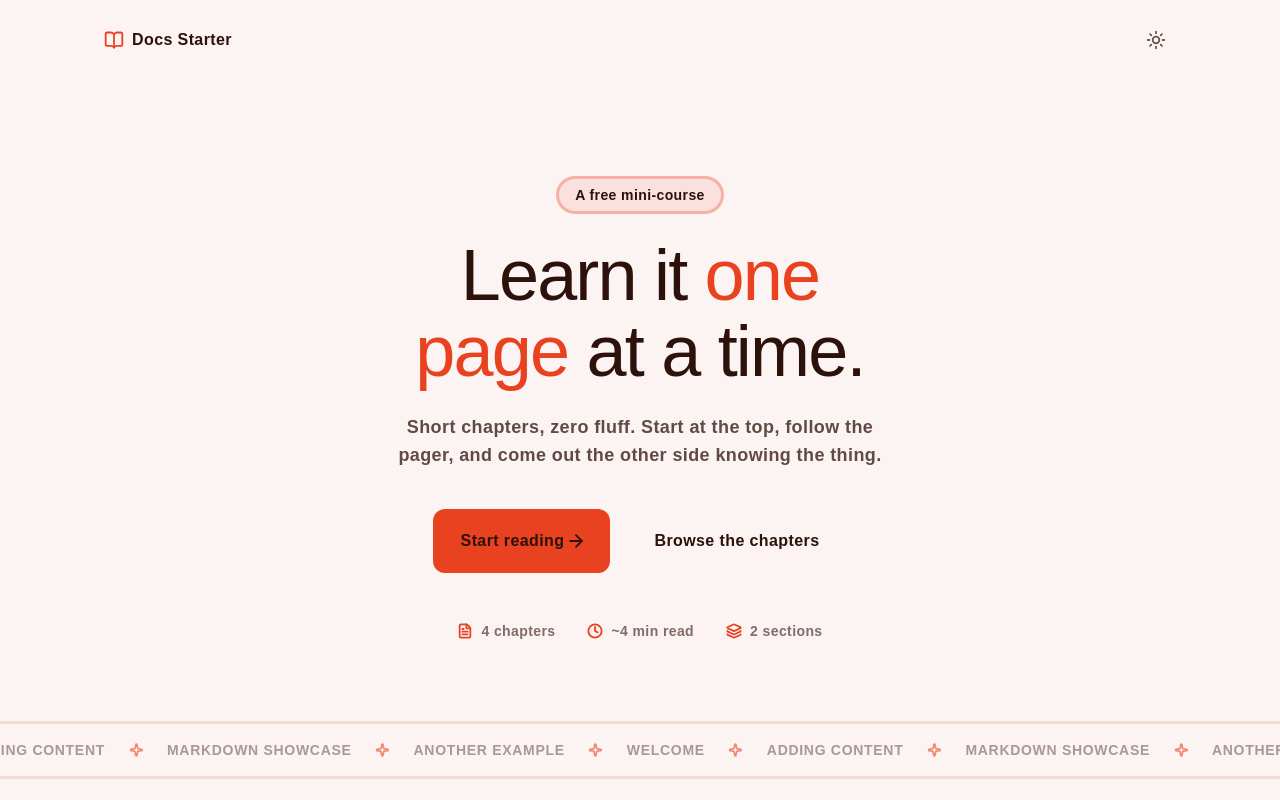
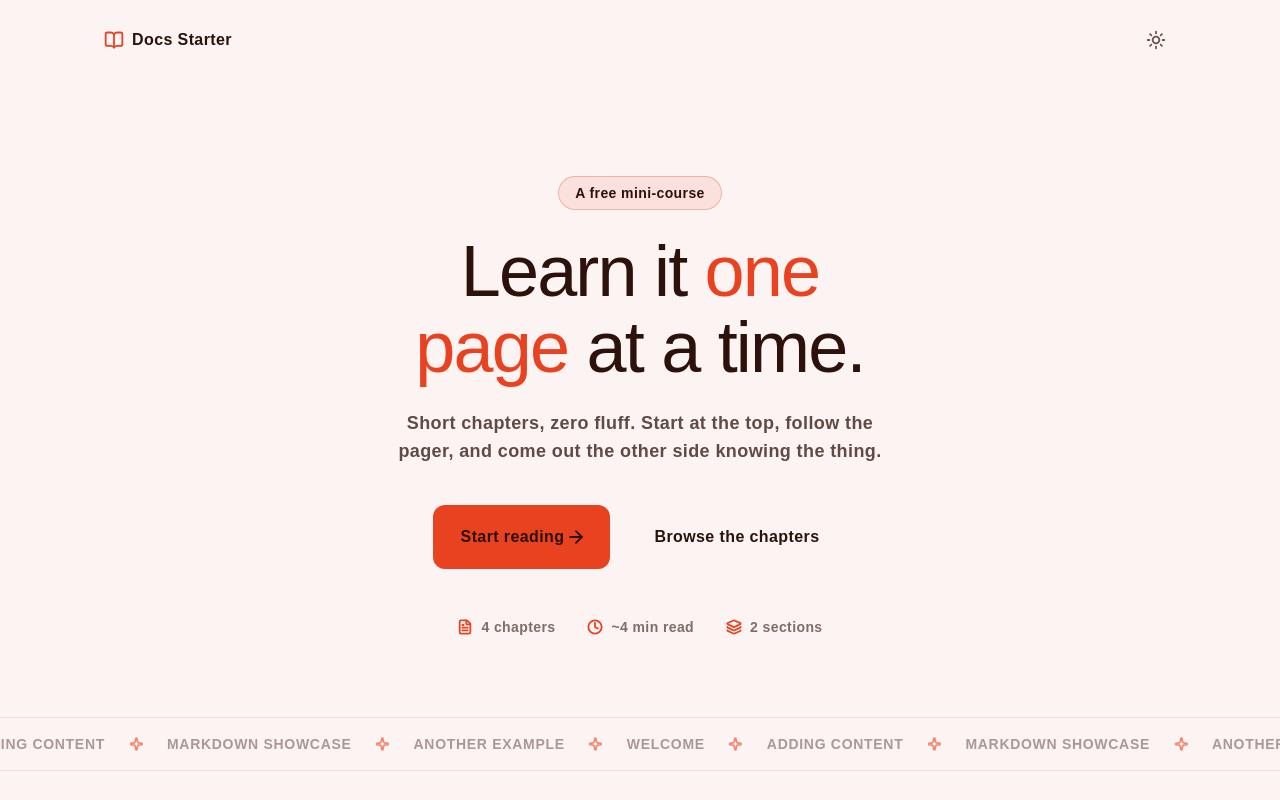
Before and after one commit to emilitogaza/content-site-template, a Next.js app: page / in a window 1280 px wide. Shown: the top 800 px of the page. Built offline with nearby package versions, Linux system fonts and the light colour scheme; a web font is replaced by a local one.

Commit message:
Update globals.css

```diff
--- a/app/globals.css
+++ b/app/globals.css
@@ -63,7 +63,7 @@
     --breakpoint-3xl: 128rem;
 
     --stroke-width: 1.8;
-    --default-border-width: var(--stroke-width);
+    --default-border-width: calc(var(--stroke-width) * 1px);
 
     --animate-wiggle-grow: wiggle-grow 500ms cubic-bezier(0.34, 1.56, 0.64, 1)
         both;
@@ -461,7 +461,7 @@ h6 {
 @utility icon-* {
     width: calc(var(--spacing) * --value(number));
     height: calc(var(--spacing) * --value(number));
-    stroke-width: calc(var(--stroke-width) * 6 / --value(number));
+    stroke-width: calc(var(--stroke-width) * 6 / --value(number) * 1px);
 }
 
 /* Bold variant, still a thikker boy: compose as "icon-5 icon-bold" */
@@ -472,6 +472,6 @@ h6 {
 /* Fallback for icons without icon-*: exact at natural 24px size */
 @layer base {
     .lucide {
-        stroke-width: var(--stroke-width);
+        stroke-width: calc(var(--stroke-width) * 1px);
     }
 }
```
